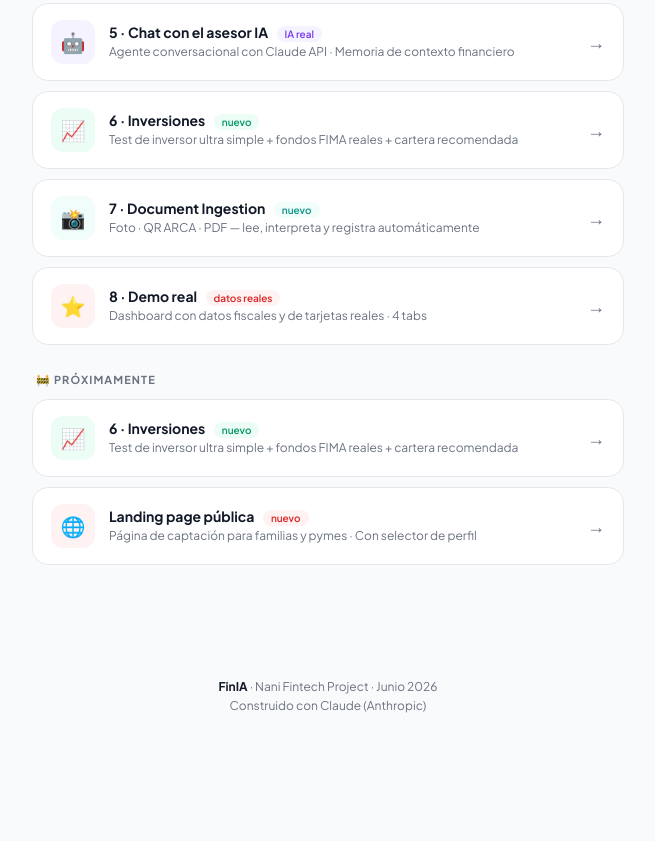
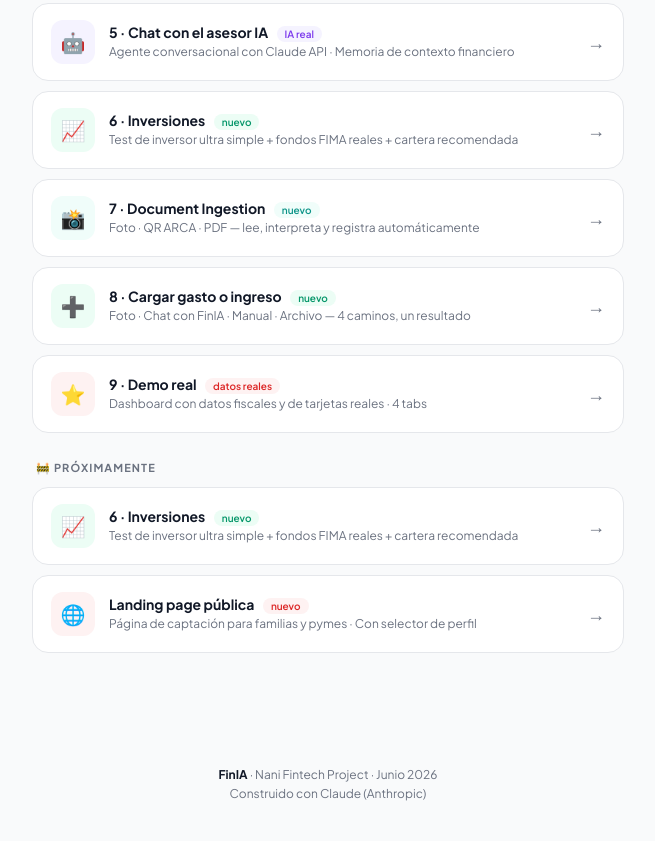
Before and after one commit to Nanito1977/nanito1977.github.io, a plain HTML site: page index.html in a window 1280 px wide. Shown: the part 943-1784 px from the top of the page, without its empty margins (312-967 px from the left). Before the commit the page ends 1696 px from the top, so only its background shows below. Drawn offline with Linux system fonts and the light colour scheme.

Commit message:
Add files via upload

```diff
--- a/index.html
+++ b/index.html
@@ -166,10 +166,19 @@ body{font-family:'Plus Jakarta Sans',sans-serif;background:var(--bg);color:var(-
     <div class="lc-arrow">→</div>
   </a>
 
+  <a class="link-card" href="finia_carga.html">
+    <div class="lc-icon" style="background:#ecfdf5">➕</div>
+    <div class="lc-body">
+      <div class="lc-title">8 · Cargar gasto o ingreso <span class="badge b-green">nuevo</span></div>
+      <div class="lc-sub">Foto · Chat con FinIA · Manual · Archivo — 4 caminos, un resultado</div>
+    </div>
+    <div class="lc-arrow">→</div>
+  </a>
+
   <a class="link-card" href="finia_demo_real.html">
     <div class="lc-icon" style="background:#fef2f2">⭐</div>
     <div class="lc-body">
-      <div class="lc-title">8 · Demo real <span class="badge b-coral">datos reales</span></div>
+      <div class="lc-title">9 · Demo real <span class="badge b-coral">datos reales</span></div>
       <div class="lc-sub">Dashboard con datos fiscales y de tarjetas reales · 4 tabs</div>
     </div>
     <div class="lc-arrow">→</div>
```
